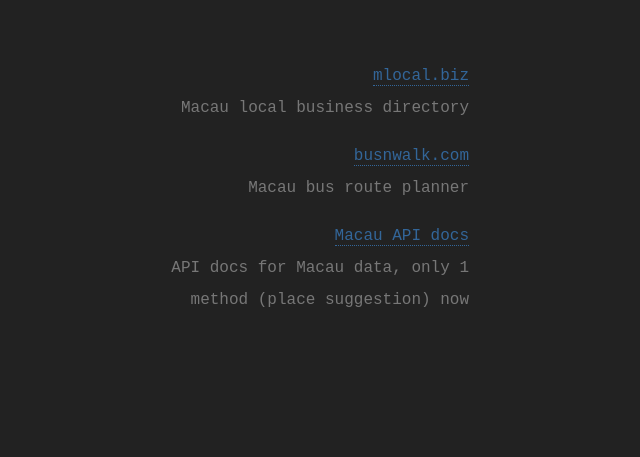
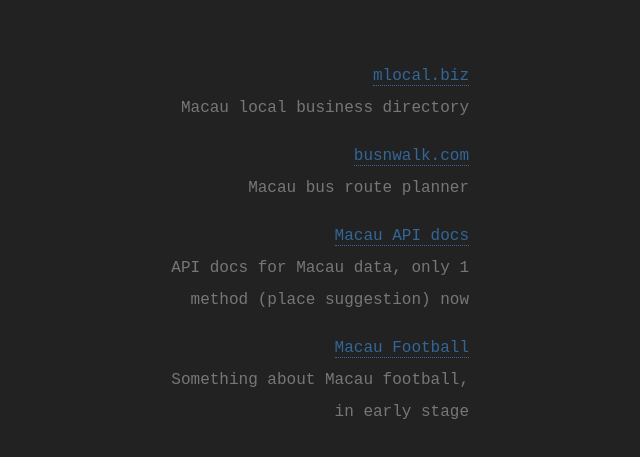
Before and after one commit to ngsiolei/oldnovice, a plain HTML site: page index.html in a window 1280 px wide. Shown: the part 289-746 px from the top of the page, without its empty margins (331-971 px from the left). Drawn offline with Linux system fonts and the light colour scheme.

Commit message:
add new project

```diff
--- a/index.html
+++ b/index.html
@@ -50,7 +50,7 @@ li {
 }
 #wrapper {
   max-width: 320px;
-  margin: 0 auto;
+  margin: 0 auto 20px;
   padding: 5px;
   text-align: right;
 }
@@ -83,6 +83,10 @@ Macau bus route planner
 <a href="https://github.com/ngsiolei/macauapi-docs">Macau API docs</a><br />
 API docs for Macau data, only 1 method (place suggestion) now
 </li>
+<li>
+<a href="http://www.macaufootball.com">Macau Football</a><br />
+Something about Macau football, in early stage
+</li>
 </ul>
 </div>
 </body>
```
